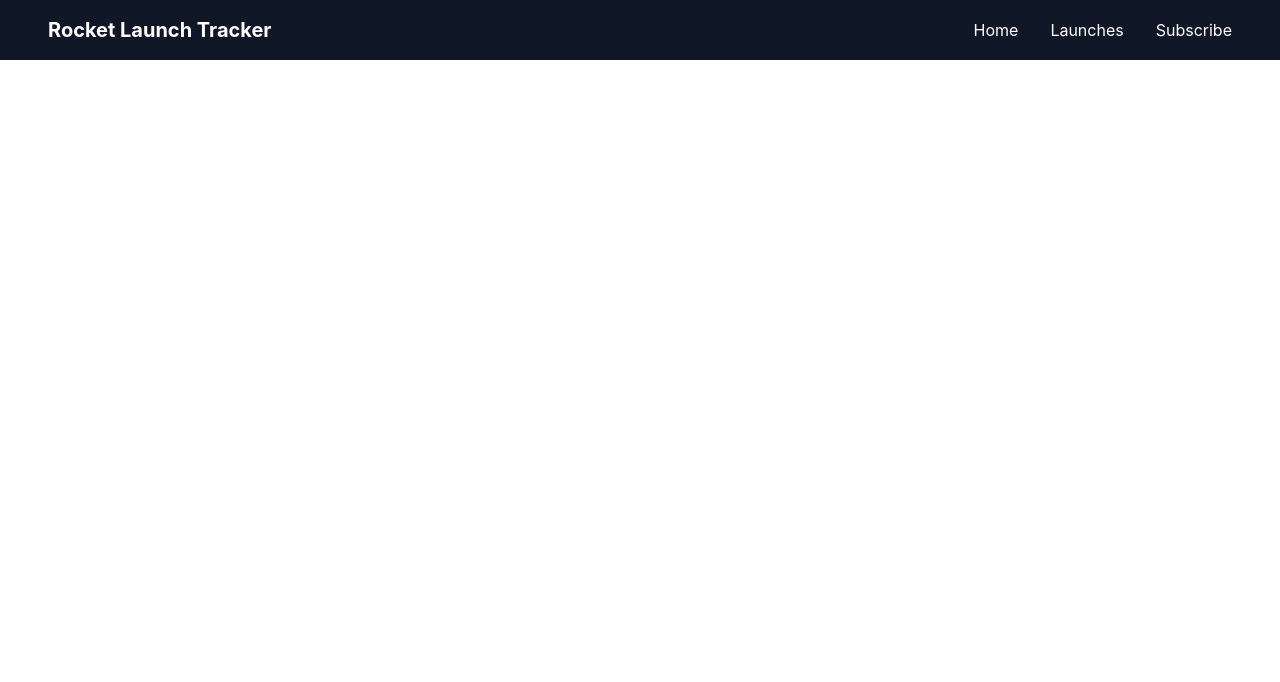
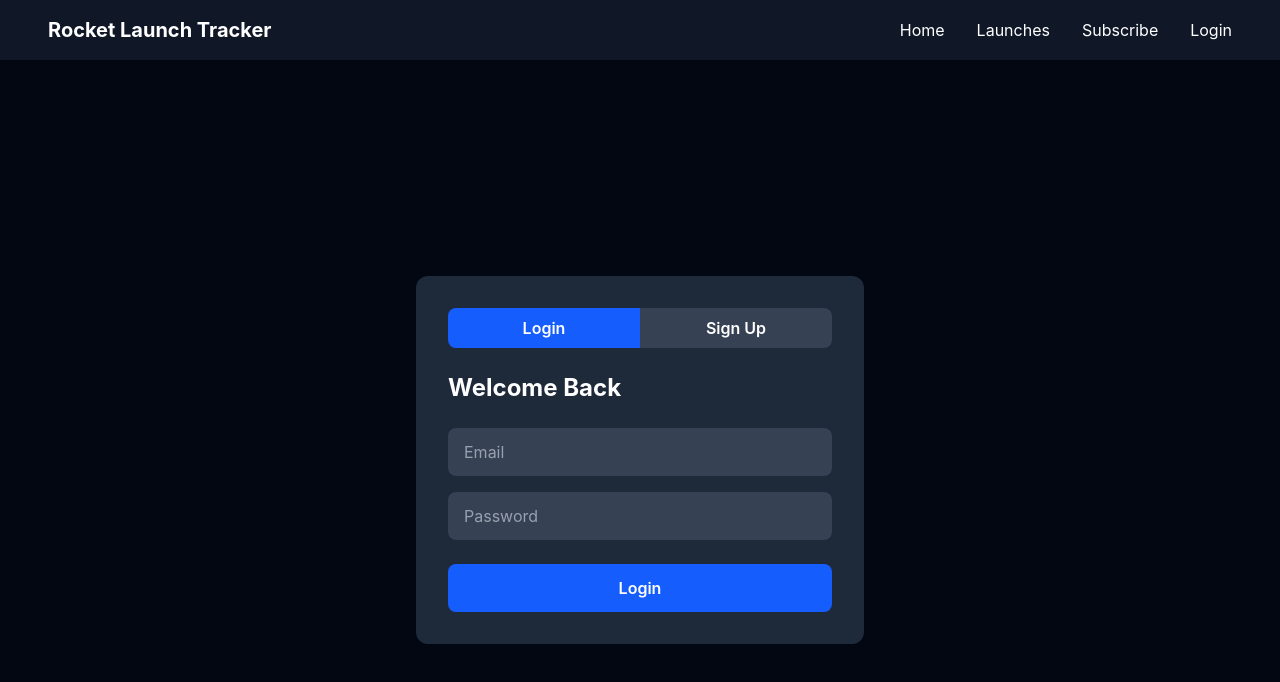
Before and after one commit to aadilq/Rocket-Launch-Notification-Platform, a React (Vite) app in the folder frontend/frontend-NASA_proj/: page /login in a window 1280 px wide. Shown: the top 682 px of the page. Built offline with nearby package versions, Linux system fonts and the light colour scheme.

Commit message:
implement user signup/login forms

```diff
--- a/frontend/frontend-NASA_proj/components/Navbar.jsx
+++ b/frontend/frontend-NASA_proj/components/Navbar.jsx
@@ -9,6 +9,7 @@
           <Link to="/" className="hover:text-blue-400">Home</Link>
           <Link to="/launches" className="hover:text-blue-400">Launches</Link>
           <Link to="/subscribe" className="hover:text-blue-400">Subscribe</Link>
+          <Link to='/login' className="hover:text-blue-400">Login</Link>
         </div>
       </nav>
     )
--- a/frontend/frontend-NASA_proj/src/App.jsx
+++ b/frontend/frontend-NASA_proj/src/App.jsx
@@ -3,6 +3,7 @@
   import Home from "./pages/Home"
   import Launches from "./pages/Launches"
   import Subscribe from "./pages/Subscribe"
+  import Login from "./pages/login"
 
   function App() {
     return (
@@ -12,6 +13,7 @@
           <Route path="/" element={<Home />} />
           <Route path="/launches" element={<Launches />} />
           <Route path="/subscribe" element={<Subscribe />} />
+          <Route path="/login" element={<Login />} />
         </Routes>
       </BrowserRouter>
     )
--- /dev/null
+++ b/frontend/frontend-NASA_proj/src/pages/login.jsx
@@ -0,0 +1,121 @@
+  import { useState } from "react"
+  import { useNavigate } from "react-router-dom"
+
+  function Login() {
+    const [isLogin, setIsLogin] = useState(true)
+    const [name, setName] = useState("")
+    const [email, setEmail] = useState("")
+    const [password, setPassword] = useState("")
+    const [error, setError] = useState(null)
+    const navigate = useNavigate()
+
+    async function handleSubmit(e) {
+      e.preventDefault()
+      setError(null)
+
+      const url = isLogin ? "/api/auth/login" : "/api/auth/register"
+      const body = isLogin
+        ? { email, password }
+        : { name, email, password }
+
+      try {
+        const res = await fetch(url, {
+          method: "POST",
+          headers: { "Content-Type": "application/json" },
+          body: JSON.stringify(body)
+        })
+
+        const data = await res.json()
+
+        if (!res.ok) {
+          setError(data.detail || "Something went wrong")
+          return
+        }
+
+        if (isLogin) {
+          localStorage.setItem("token", data.access_token)
+          navigate("/launches")
+        } else {
+          setIsLogin(true)
+          setError("Account created! Please log in.")
+        }
+
+      } catch {
+        setError("Network error. Please try again.")
+      }
+    }
+
+    return (
+      <div className="min-h-screen bg-gray-950 text-white flex items-center
+  justify-center">
+        <div className="bg-gray-800 rounded-xl p-8 w-full max-w-md">
+
+          {/* Toggle */}
+          <div className="flex mb-6">
+            <button
+              onClick={() => setIsLogin(true)}
+              className={`flex-1 py-2 rounded-l-lg font-semibold ${isLogin ?
+  "bg-blue-600" : "bg-gray-700"}`}
+            >
+              Login
+            </button>
+            <button
+              onClick={() => setIsLogin(false)}
+              className={`flex-1 py-2 rounded-r-lg font-semibold ${!isLogin ?
+  "bg-blue-600" : "bg-gray-700"}`}
+            >
+              Sign Up
+            </button>
+          </div>
+
+          <h2 className="text-2xl font-bold mb-6">{isLogin ? "Welcome Back" :
+  "Create Account"}</h2>
+
+          {error && <p className="text-red-400 mb-4 text-sm">{error}</p>}
+
+          <form onSubmit={handleSubmit} className="flex flex-col gap-4">
+            {!isLogin && (
+              <input
+                type="text"
+                placeholder="Name"
+                value={name}
+                onChange={e => setName(e.target.value)}
+                className="bg-gray-700 rounded-lg px-4 py-3 text-white
+  placeholder-gray-400 outline-none"
+                required
+              />
+            )}
+            <input
+              type="email"
+              placeholder="Email"
+              value={email}
+              onChange={e => setEmail(e.target.value)}
+              className="bg-gray-700 rounded-lg px-4 py-3 text-white
+  placeholder-gray-400 outline-none"
+              required
+            />
+            <input
+              type="password"
+              placeholder="Password"
+              value={password}
+              onChange={e => setPassword(e.target.value)}
+              className="bg-gray-700 rounded-lg px-4 py-3 text-white
+  placeholder-gray-400 outline-none"
+              required
+            />
+            <button
+              type="submit"
+              className="bg-blue-600 hover:bg-blue-700 font-semibold py-3
+  rounded-lg mt-2"
+            >
+              {isLogin ? "Login" : "Sign Up"}
+            </button>
+          </form>
+
+        </div>
+      </div>
+    )
+  }
+
+
+export default Login
```
Also changed, not shown: 2 other files (tests, documents, lock files or other folders).
